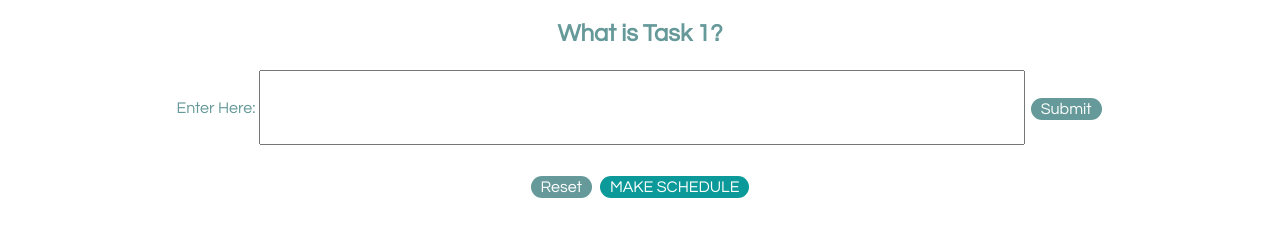
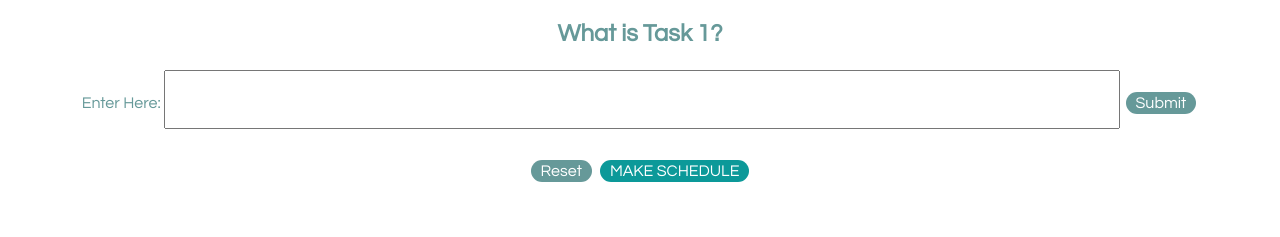
Before and after one commit to r-jy/owenshen24.github.io, a plain HTML site: page timebot.html in a window 1280 px wide. Shown: the part 221-458 px from the top of the page. Drawn offline with Linux system fonts and the light colour scheme.

Commit message:
Some slight fixes to font problems in index

```diff
--- a/timebot.css
+++ b/timebot.css
@@ -24,10 +24,10 @@ body {
 }
 
 .enter {
-    font-size: 1.25em;
-    width: 60%;
-    padding-top: 2%;
-    padding-bottom: 2%;
+    font-size: 1.75em;
+    width: 75%;
+    padding-top: 1%;
+    padding-bottom: 1%;
     word-wrap: break-word;
 }
 
@@ -58,7 +58,7 @@ body {
 }
 
 
-/*Animation to make the Make Schedule button look appealing*/
+/*Animation to make the Make Schedule button look like it's pulsing*/
 .make {
     -webkit-animation: fader 2s infinite  alternate;
     animation: fader 2s infinite  alternate;
```
Also changed, not shown: about.html (+4 -1 lines).
